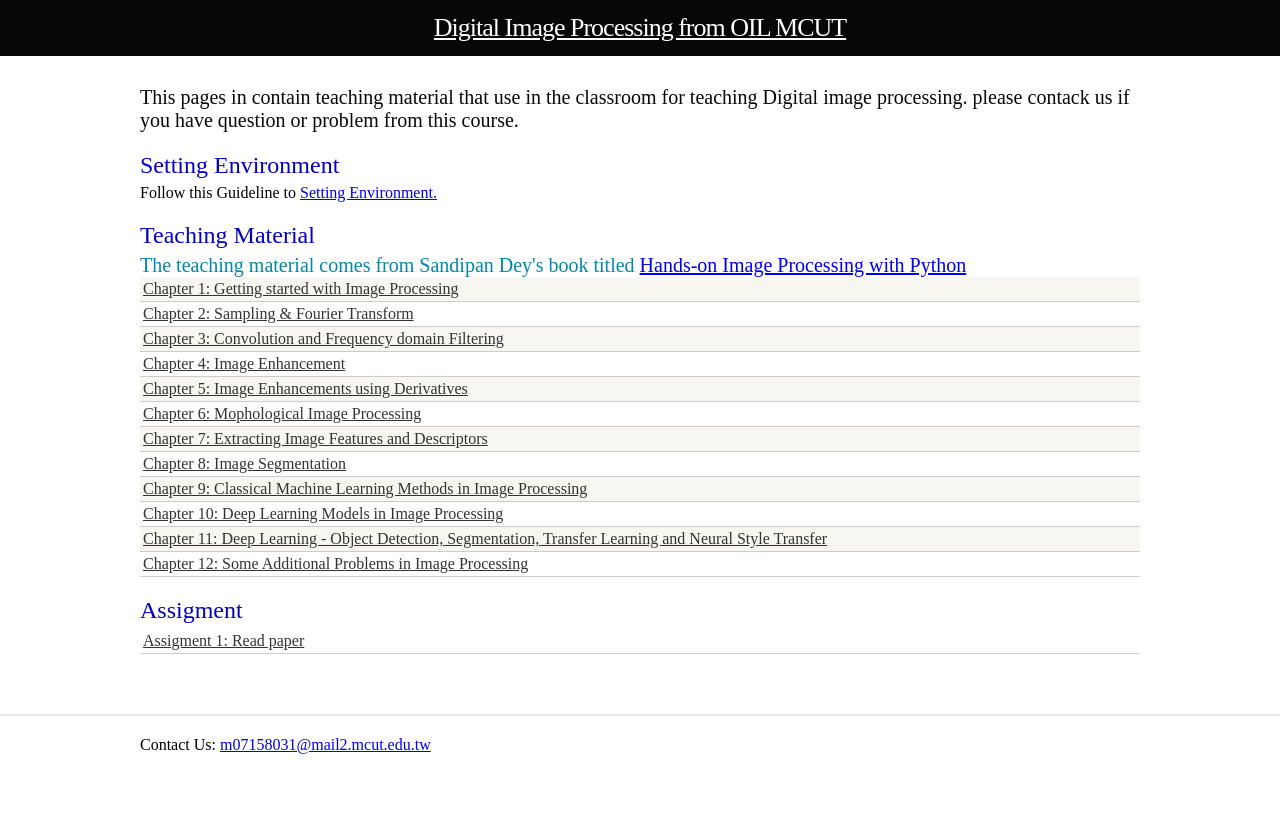
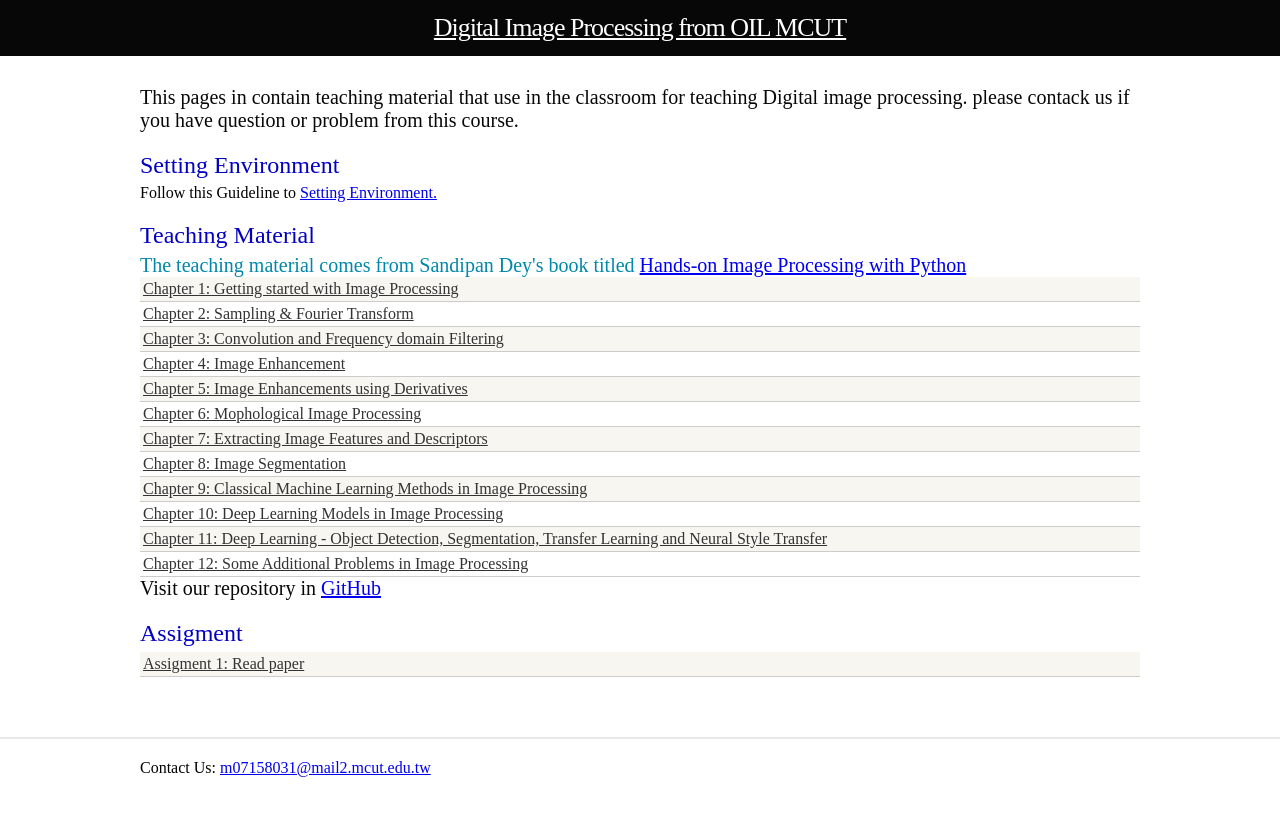
Before and after one commit to oil-mcut/oil-mcut.github.io, a Jekyll site: the page built from index.html, in a window 1280 px wide. Shown: the top 816 px of the page. Built offline with Jekyll 4.4.1, drawn with Linux system fonts in a browser that asks for light colours.

Commit message:
15122019

```diff
--- a/index.html
+++ b/index.html
@@ -77,6 +77,9 @@
             Chapter 12: Some Additional Problems in Image Processing
         </a>
     </div>
+    <div class="kw-1">
+        Visit our repository in <a href="https://github.com/oil-mcut/oil-mcut.github.io">GitHub</a>
+    </div>
 
 <div class="module-header">Assigment</div>
     <div class="materials-item">
```
